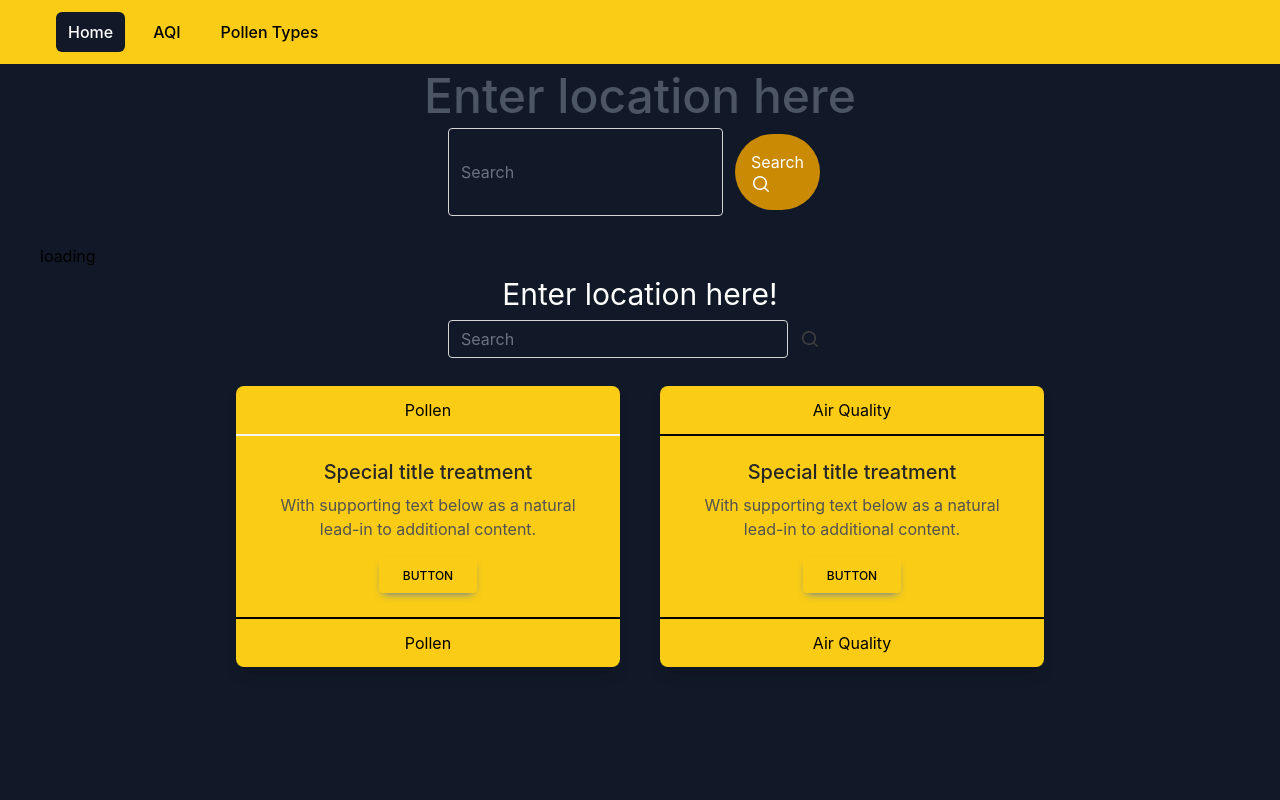
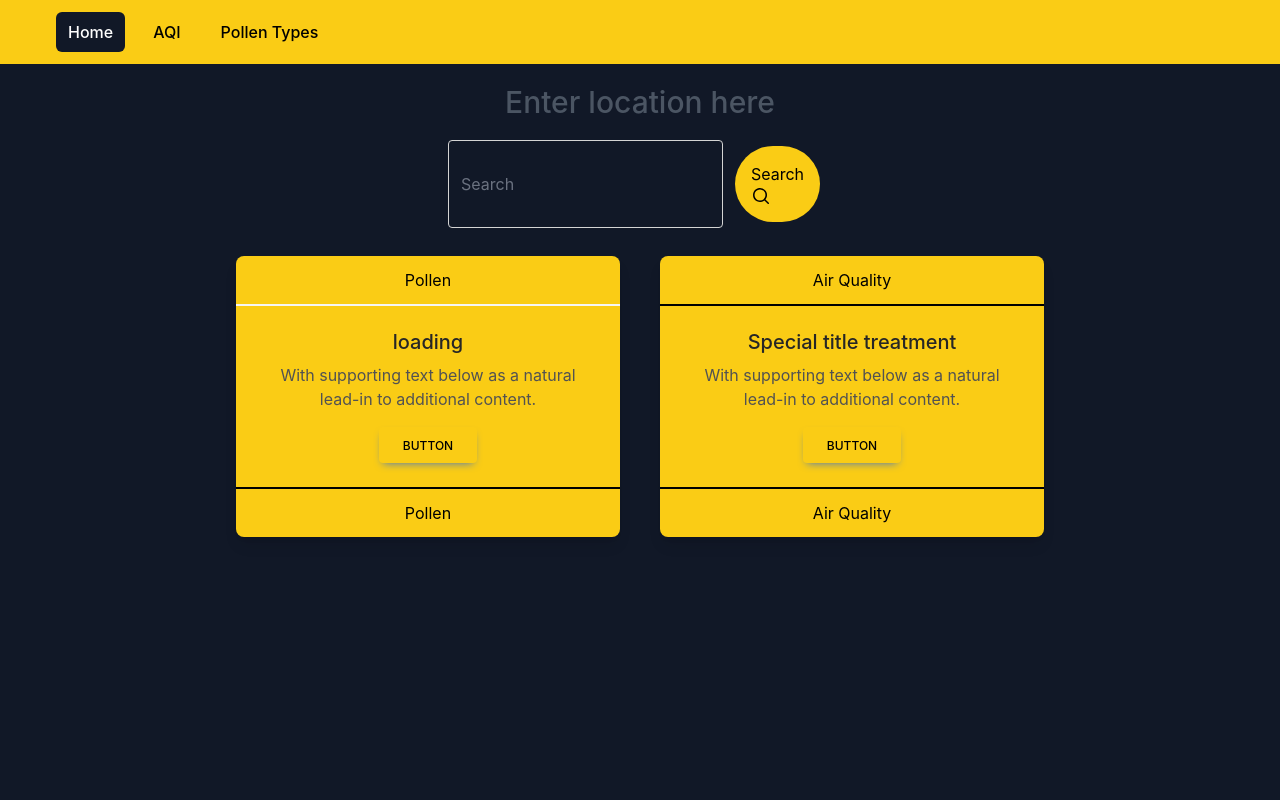
Before and after one commit to Pollon-Pollution-Organisation/pollen-and-pollution, a React (Create React App) app: page /#/ in a window 1280 px wide. Shown: the top 800 px of the page. Built offline with nearby package versions, Linux system fonts and the light colour scheme; the HTML template or start-up script is replaced by a standard one.

Commit message:
Search bar updated

```diff
--- a/src/components/Home/Home.js
+++ b/src/components/Home/Home.js
@@ -27,39 +27,7 @@ export default function Home() {
 
 
                         <SearchBar setPollenData={setPollenData} setairQualData={setairQualData} />
-                        <h1>{pollenData ? pollenData.city_name : 'loading'}</h1>
-
-                        <div className="flex justify-center">
-                            <h3 className='text-white text-3xl py-2 text-blackfont-medium'>
-                                Enter location here!
-                            </h3>
-                        </div>
-                        <div className="flex justify-center">
-                            <div className="mb-3 xl:w-96">
-                                <div className="relative mb-4 flex w-full flex-wrap items-stretch">
-                                    <input
-                                        type="search"
-                                        className="relative m-0 block w-[1%] min-w-0 flex-auto rounded border border-solid border-neutral-300 bg-transparent bg-clip-padding px-3 py-1.5 text-base font-normal text-neutral-700 outline-none transition duration-300 ease-in-out focus:border-primary-600 focus:text-neutral-700 focus:shadow-te-primary focus:outline-none dark:border-neutral-600 dark:text-neutral-200 dark:placeholder:text-neutral-200"
-                                        placeholder="Search"
-                                        aria-label="Search"
-                                        aria-describedby="button-addon2" />
-                                    <span
-                                        className="input-group-text flex items-center whitespace-nowrap rounded px-3 py-1.5 text-center text-base font-normal text-neutral-700 dark:text-neutral-200"
-                                        id="basic-addon2">
-                                        <svg
-                                            xmlns="http://www.w3.org/2000/svg"
-                                            viewBox="0 0 20 20"
-                                            fill="currentColor"
-                                            className="h-5 w-5">
-                                            <path
-                                                fillRule="evenodd"
-                                                d="M9 3.5a5.5 5.5 0 100 11 5.5 5.5 0 000-11zM2 9a7 7 0 1112.452 4.391l3.328 3.329a.75.75 0 11-1.06 1.06l-3.329-3.328A7 7 0 012 9z"
-                                                clipRule="evenodd" />
-                                        </svg>
-                                    </span>
-                                </div>
-                            </div>
-                        </div>
+                        <h1>{pollenData ? pollenData.city_name : ''}</h1>
 
                         <div className="flex justify-center">
                             <div
@@ -72,7 +40,7 @@ export default function Home() {
                                 <div className="p-6">
                                     <h5
                                         className="mb-2 text-xl font-medium leading-tight text-neutral-800">
-                                        Special title treatment
+                                        {pollenData ? pollenData.city_name : 'loading'}
                                     </h5>
                                     <p className="mb-4 text-base text-neutral-600 ">
                                         With supporting text below as a natural lead-in to additional
--- a/src/components/Home/SearchBar.js
+++ b/src/components/Home/SearchBar.js
@@ -32,16 +32,16 @@ export default function SearchBar(props) {
     return (
         <>
             <div className="flex justify-center">
-                <h3 className='text-5xl py-2 text-gray-600 font-medium'>
+                <h3 className='text-3xl py-5 text-gray-600 font-medium'>
                     Enter location here
                 </h3>
             </div>
             <div className="flex justify-center">
-                <div className="mb-3 xl:w-96">
+                <div className="text-xs mb-3 xl:w-96">
                     <div className="relative mb-4 flex w-full flex-wrap items-stretch">
                         <input
                             type="search"
-                            className="relative m-0 block w-[1%] min-w-0 flex-auto rounded border border-solid border-neutral-300 bg-transparent bg-clip-padding px-3 py-1.5 text-base font-normal text-neutral-700 outline-none transition duration-300 ease-in-out focus:border-primary-600 focus:text-neutral-700 focus:shadow-te-primary focus:outline-none dark:border-neutral-600 dark:text-neutral-200 dark:placeholder:text-neutral-200"
+                            className="relative m-0 block w-[1%] min-w-0 flex-auto rounded border border-solid border-neutral-300 bg-transparent bg-clip-padding px-3 py-1 text-base font-normal text-neutral-700 outline-none transition duration-300 ease-in-out focus:border-primary-600 focus:text-neutral-700 focus:shadow-te-primary focus:outline-none dark:border-neutral-600 dark:text-neutral-200 dark:placeholder:text-neutral-200"
                             placeholder="Search"
                             id='searchBar'
                             aria-label="Search"
@@ -51,7 +51,7 @@ export default function SearchBar(props) {
                         <span
                             className="input-group-text flex items-center whitespace-nowrap rounded px-3 py-1.5 text-center text-base font-normal text-neutral-700 dark:text-neutral-200"
                             id="basic-addon2">
-                            <button className="px-4 py-4 text-white bg-yellow-600 rounded-full " onClick={logValue}> Search
+                            <button className="px-4 py-4 text-black text-center bg-yellow-400 rounded-full " onClick={logValue}> Search
                                 <svg
                                     xmlns="http://www.w3.org/2000/svg"
                                     viewBox="0 0 20 20"
```
